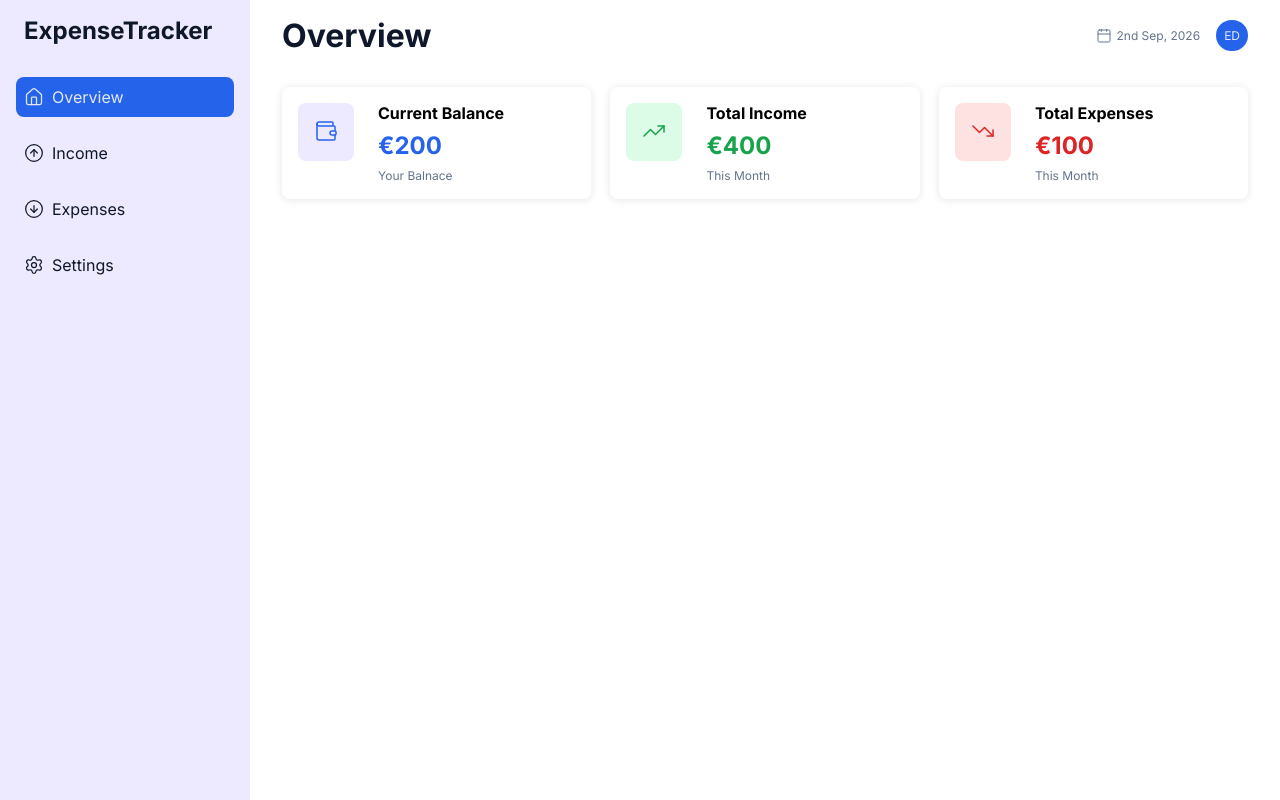
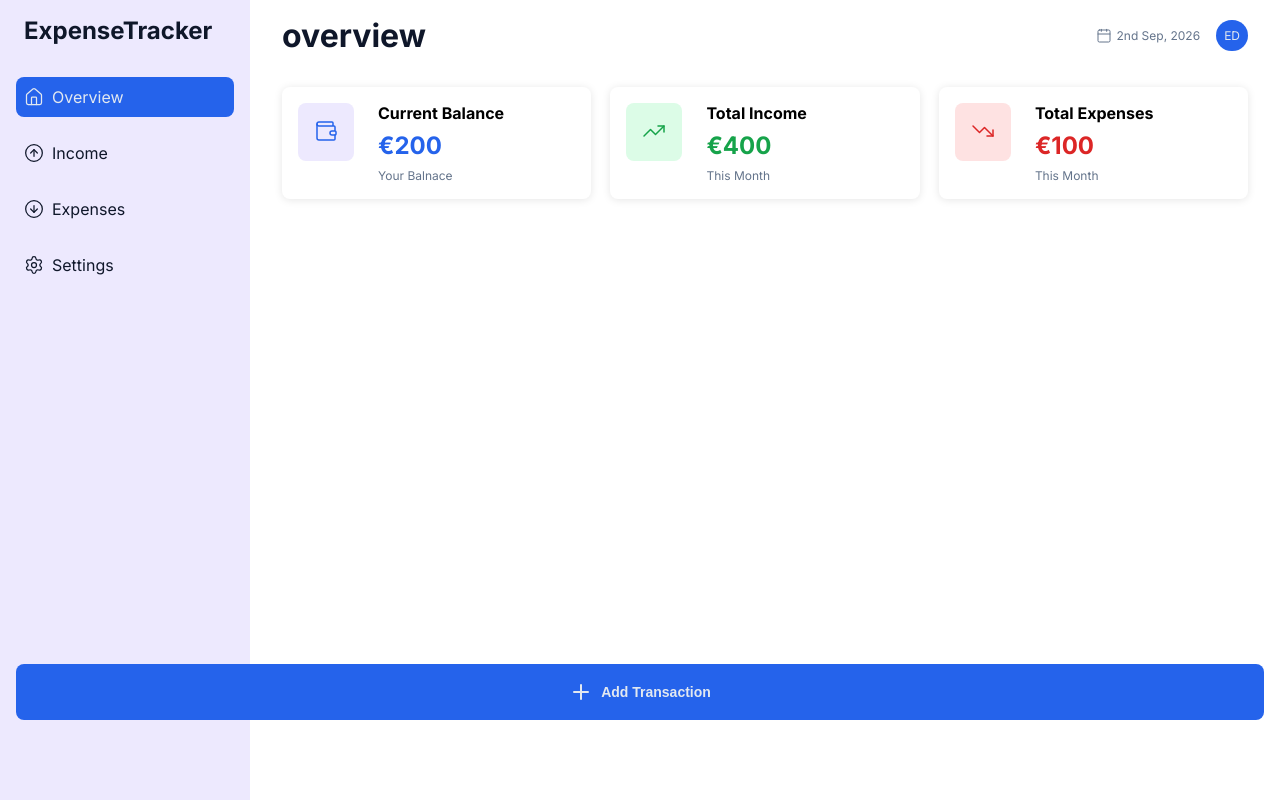
Before and after one commit to edwardshanahan97/expense-tracker, a React (Vite) app: page / in a window 1280 px wide. Built offline with nearby package versions, Linux system fonts and the light colour scheme.

Commit message:
feat: add transaction button component

```diff
--- /dev/null
+++ b/src/components/TransactionButton/TransactionButton.css
@@ -0,0 +1,24 @@
+.add-transaction {
+}
+
+.add-transaction__mobile {
+  color: var(--color-text-light);
+  font-size: 1.4rem;
+  font-weight: 700;
+  border: none;
+  border-radius: 0.8rem;
+  position: fixed;
+  bottom: 10%;
+  right: 1.6rem;
+  left: 1.6rem;
+  padding: 1.6rem 0;
+  background-color: var(--color-primary);
+  display: flex;
+  align-items: center;
+  justify-content: center;
+  gap: 0.8rem;
+  cursor: pointer;
+}
+
+.add-transaction__mobile span {
+}
--- /dev/null
+++ b/src/components/TransactionButton/TransactionButton.jsx
@@ -0,0 +1,27 @@
+import { Plus } from "lucide-react";
+import { usePage } from "../../context/PageContext";
+import "./TransactionButton.css";
+
+const TransactionButton = () => {
+  const { currentPage } = usePage();
+  let title = "";
+
+  if (currentPage === "overview") {
+    title = "Add Transaction";
+  } else if (currentPage === "income") {
+    title = "Add Income";
+  } else {
+    title = "Add Expense";
+  }
+
+  return (
+    <div className="add-transaction">
+      <button className="add-transaction__mobile">
+        <Plus />
+        <span>{title}</span>
+      </button>
+    </div>
+  );
+};
+
+export default TransactionButton;
--- a/src/index.css
+++ b/src/index.css
@@ -65,6 +65,7 @@ a {
 main {
   margin-top: 2.4rem;
   padding: 0 1.6rem;
+  position: relative;
 }
 
 /* Typography */
--- a/src/pages/Overview/Overview.jsx
+++ b/src/pages/Overview/Overview.jsx
@@ -2,15 +2,18 @@ import "./Overview.css";
 import { useEffect } from "react";
 import { usePage } from "../../context/PageContext";
 import OverviewSummary from "./OverviewSummary/OverviewSummary";
+import TransactionButton from "../../components/TransactionButton/TransactionButton";
 
 const Overview = () => {
   const { setCurrentPage } = usePage();
 
-  useEffect(() => setCurrentPage("Overview"), []);
+  useEffect(() => setCurrentPage("overview"), []);
 
   return (
     <main>
       <OverviewSummary />
+
+      <TransactionButton />
     </main>
   );
 };
```
